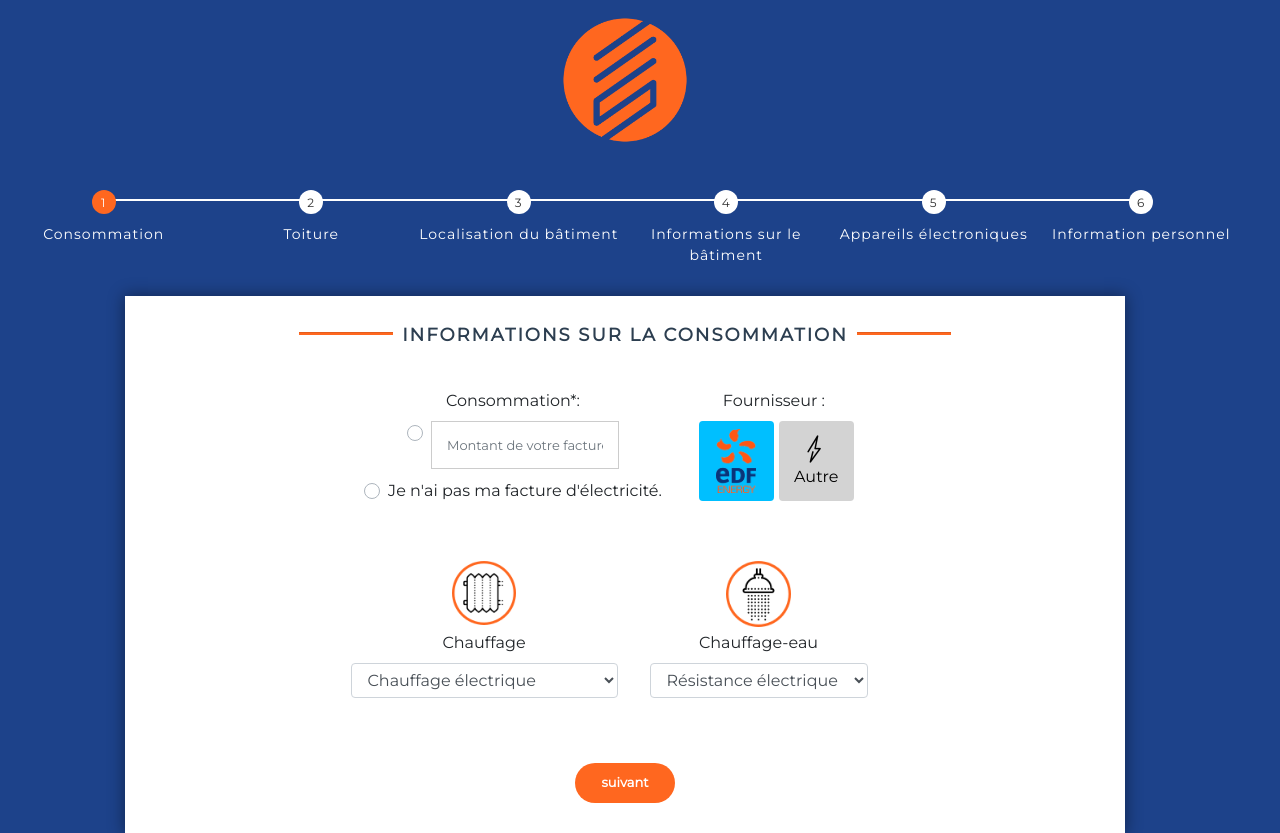
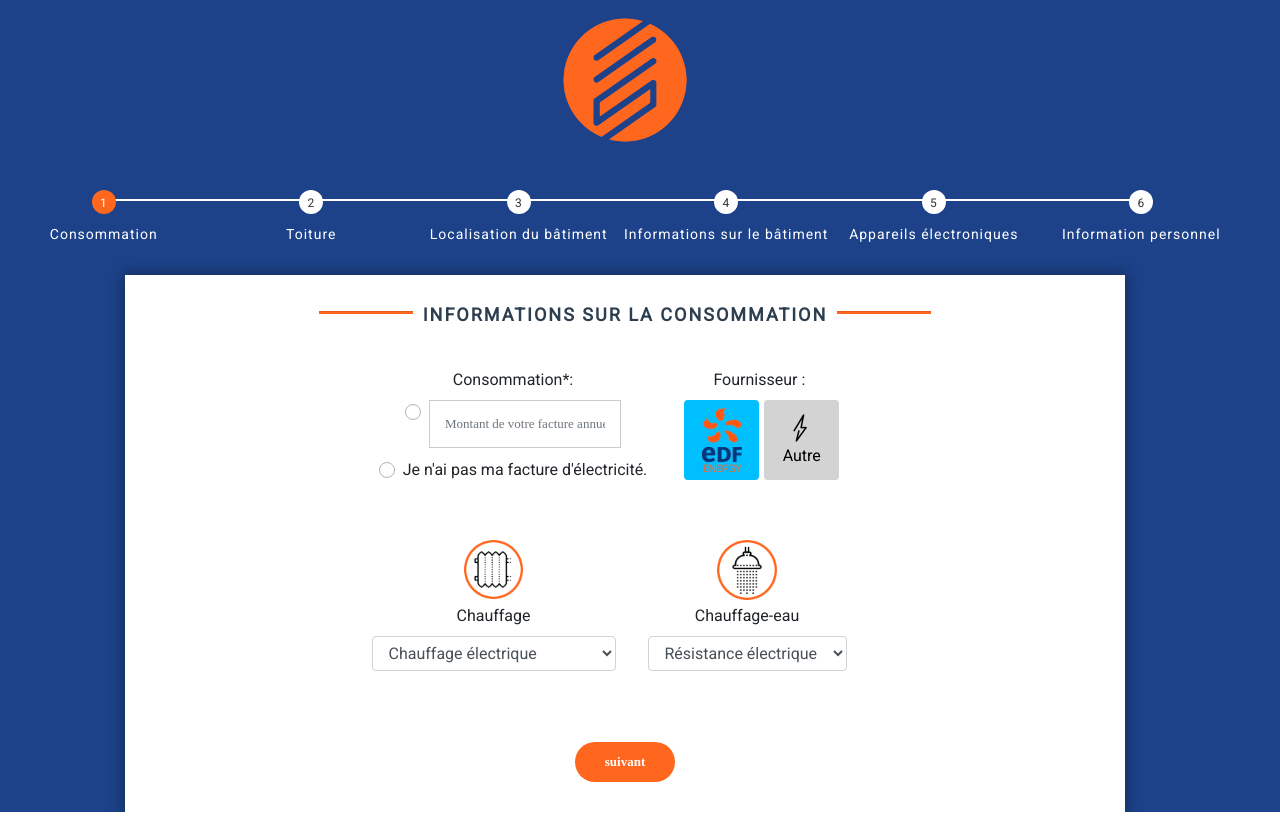
Before and after one commit to axeltaine/ecosolar, a PHP site: page / in a window 1280 px wide. After the commit the page ends 812 px from the top, so only its background shows below. Run offline with PHP 8.4, Linux system fonts and the light colour scheme; some libraries are stand-ins or nearby versions.

Commit message:
modif fonts

```diff
--- a/css/test.css
+++ b/css/test.css
@@ -8,7 +8,7 @@
 
 /*custom font*/
 
-@import url(https://fonts.googleapis.com/css?family=Montserrat);
+@import url(https://fonts.googleapis.com/css?family=Roboto);
 
 /*basic reset*/
 * {
@@ -22,7 +22,7 @@
 }
 
 body {
-    font-family: montserrat, arial, verdana;
+    font-family: roboto, arial, verdana;
     background: transparent;
 }
 
```
